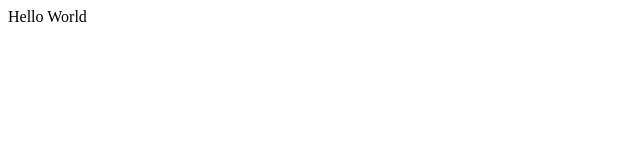
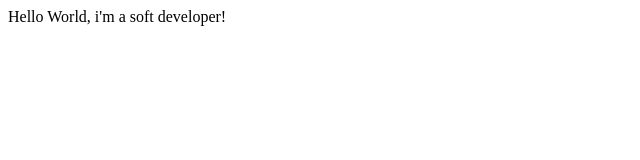
Before and after one commit to niteshnitgupta1/microverse_2, a plain HTML site: page index.html in a window 1280 px wide. Shown: the whole page, without its empty margins (0-640 px from the left). Drawn offline with Linux system fonts and the light colour scheme.

Commit message:
Update index.html

```diff
--- a/index.html
+++ b/index.html
@@ -8,7 +8,7 @@
 
   <body>
     <script src="https://cdn.freecodecamp.org/testable-projects-fcc/v1/bundle.js"></script>
-Hello World
+Hello World, i'm a soft developer!
     <!--
 
     Hello Camper!
```
